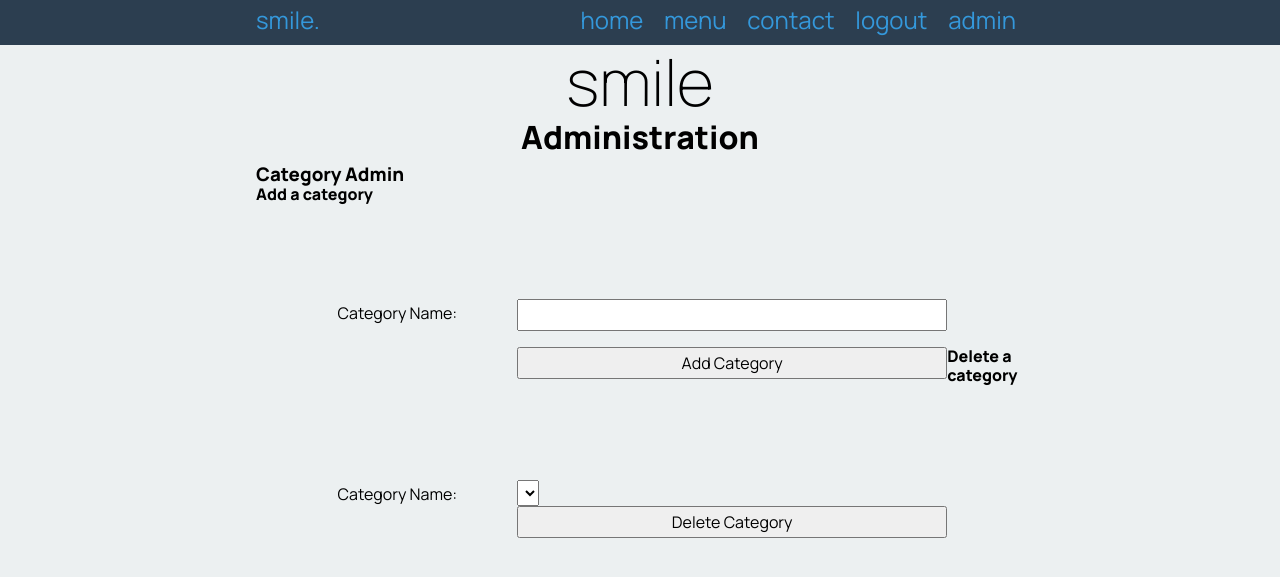
After one commit to irween/flaskProjectY13, a Flask app: page /admin in a window 1280 px wide. The commit adds this page. Shown: the top 577 px of the page. Run offline with Flask 2, Linux system fonts and the light colour scheme; a user stored in the database is signed in; lists and menus that the app fills with data are empty.

Commit message:
admin stuff

```diff
--- a/app.py
+++ b/app.py
@@ -127,6 +127,35 @@ def logout():
     return redirect('/?message=See+you+later')
 
 
+@app.route('/admin')
+def admin_page():
+    if not is_logged_in():
+        return redirect('/?message=Need+to+be+logged+in')
+    con = create_connection(DATABASE)
+    query = "SELECT * FROM category"
+    cur = con.cursor()
+    category_list = cur.fetchall()
+    con.close()
+    return render_template("admin.html", logged_in=is_logged_in(), categories=category_list)
+
+
+@app.route('/add_category', methods=['POST'])
+def add_category():
+    if not is_logged_in():
+        return redirect('/?message=Need+to+be+logged+in')
+    if request.method == "POST":
+        print(request.form)
+        cat_name = request.form.get('name').lower().strip()
+        print(cat_name)
+        con = create_connection(DATABASE)
+        query = "INSERT INTO category ('name') VALUES (?)"
+        cur = con.cursor()
+        cur.execute(query, (cat_name, ))
+        con.commit()
+        con.close()
+        return redirect('/admin')
+
+
 def is_logged_in():
     if session.get("email") is None:
         print("not logged in")
--- /dev/null
+++ b/templates/admin.html
@@ -0,0 +1,36 @@
+{% extends "base.html" %}
+
+{% block pageheading %}Administration{% endblock %}
+
+{% block main %}
+<h3>Category Admin</h3>
+<h4>Add a category</h4>
+<form class="myform" method="post" action="/add_category">
+    <div class="form-group">
+        <div class="form-label"><label for="name">Category Name: </label></div>
+        <div class="form-element"><input type="text" name="name" id="name" required></div>
+    </div>
+
+    <div class="form-group">
+        <div class="form-label"></div>
+        <div class="form-element"><input type="submit" value="Add Category"></div>
+    </div>
+</form>
+<h4>Delete a category</h4>
+<form class="myform" method="post" action="/delete_category">
+    <div class="form-group">
+        <div class="form-label"><label for="name">Category Name: </label></div>
+        <div class="form-element">
+            <select id="cat_id" name="cat_id">
+                <option value=""
+            </select>
+        </div>
+    </div>
+
+    <div class="form-group">
+        <div class="form-label"></div>
+        <div class="form-element"><input type="submit" value="Delete Category"></div>
+    </div>
+</form>
+
+{% endblock %}
--- a/templates/base.html
+++ b/templates/base.html
@@ -20,6 +20,7 @@
             <a href="/contact">contact</a>
             {% if logged_in %}
                 <a href="/logout">logout</a>
+                <a href="/admin">admin</a>
             {% else %}
                 <a href="/login">login</a>
                 <a href="/signup">signup</a>
```
Also changed, not shown: templates/delete_confirm.html (added, +10 -0 lines), smile.db.
